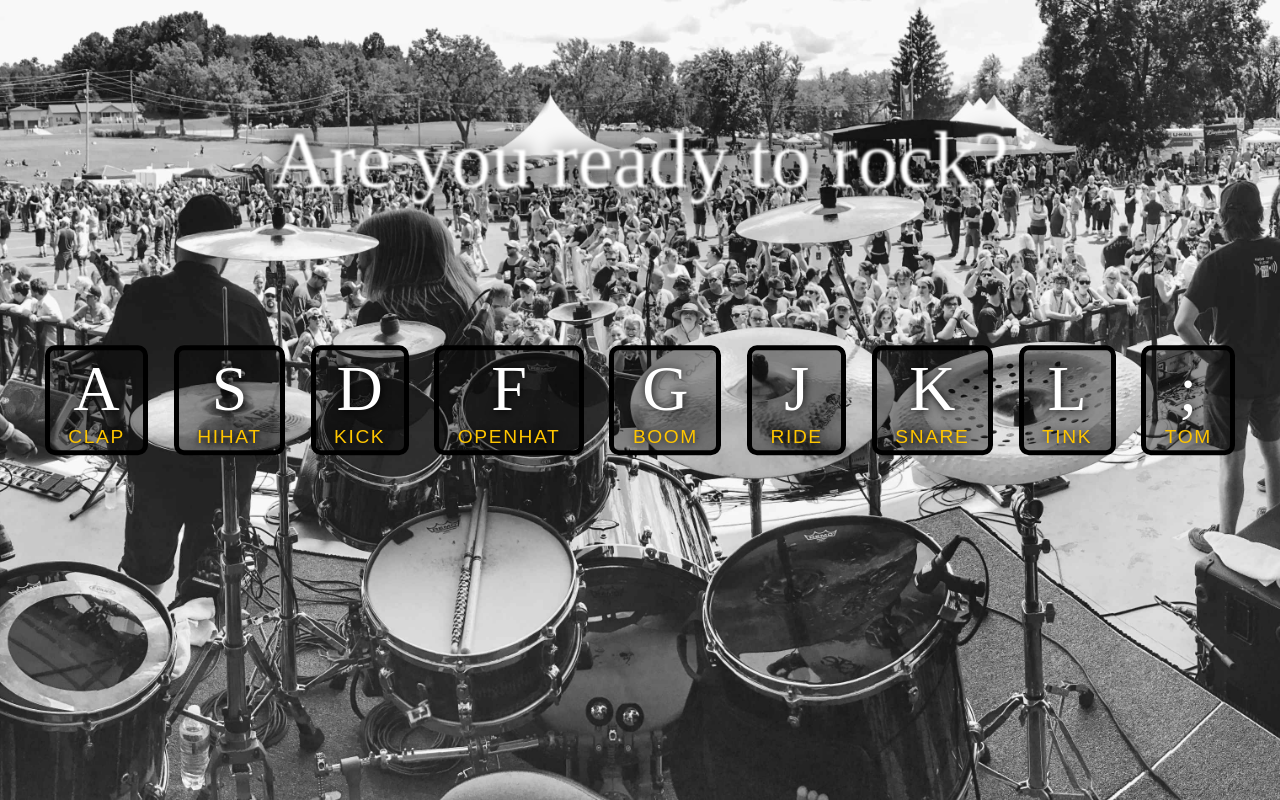
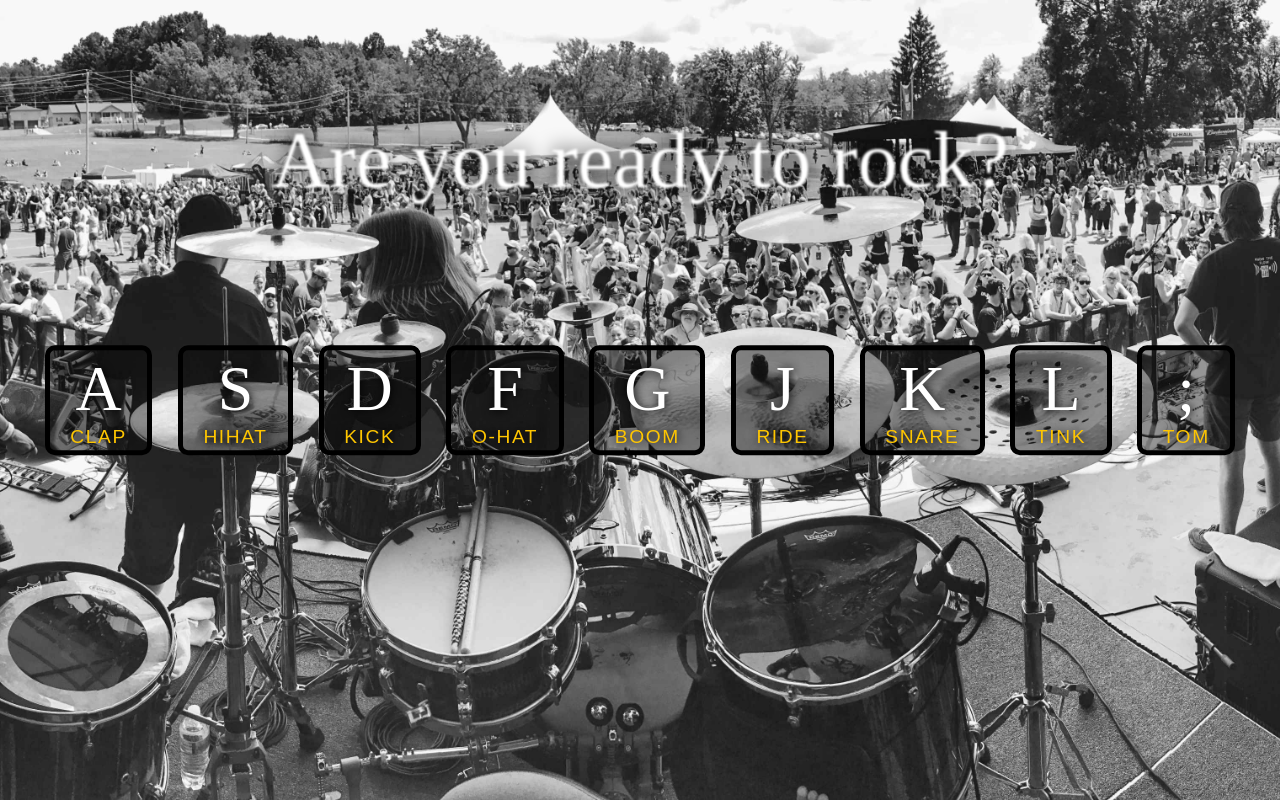
Before and after one commit to jakob-manning/short-projects, a React (Create React App) app: page / in a window 1280 px wide. Built offline with nearby package versions, Linux system fonts and the light colour scheme.

Commit message:
rename open hat

```diff
--- a/src/Container/DrumApp/DrumApp.js
+++ b/src/Container/DrumApp/DrumApp.js
@@ -54,7 +54,7 @@ class DrumApp extends React.Component {
         KeyA: {name:"clap", ref: '', src: clap, letter: "A"},
         KeyS: {name:"hiHat", ref: '', src: hiHat, letter: "S"},
         KeyD: {name:"kick", ref: '', src: kick, letter: "D"},
-        KeyF: {name:"openHat", ref: '', src: openHat, letter: "F"},
+        KeyF: {name:"o-Hat", ref: '', src: openHat, letter: "F"},
         KeyG: {name:"boom", ref: '', src: boomMP3, letter: "G"},
         KeyJ: {name:"ride", ref: '', src: ride, letter: "J"},
         KeyK: {name:"snare", ref: '', src: snare, letter: "K"},
```
Also changed, not shown: 1 other file (tests, documents, lock files or other folders).
